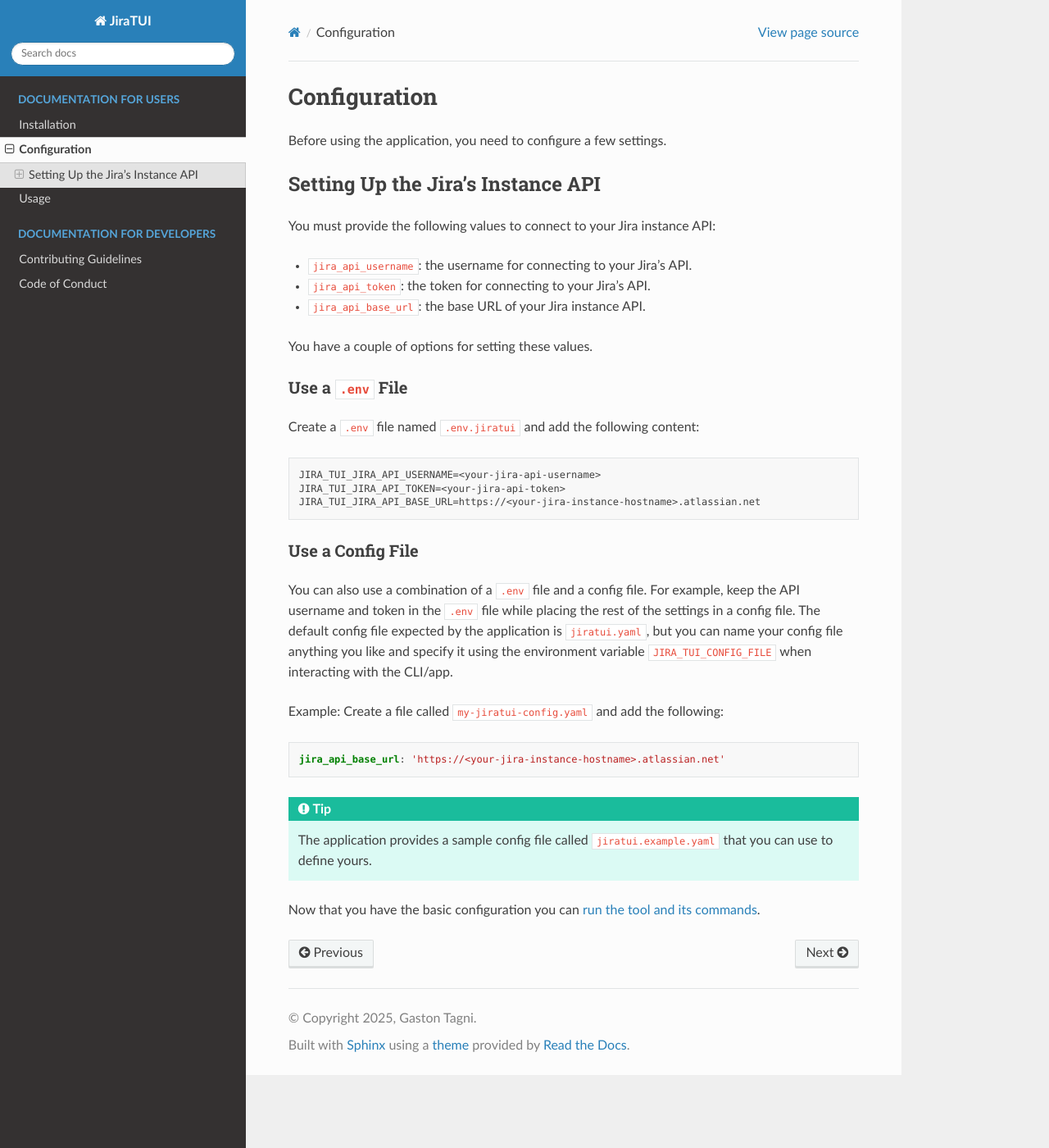
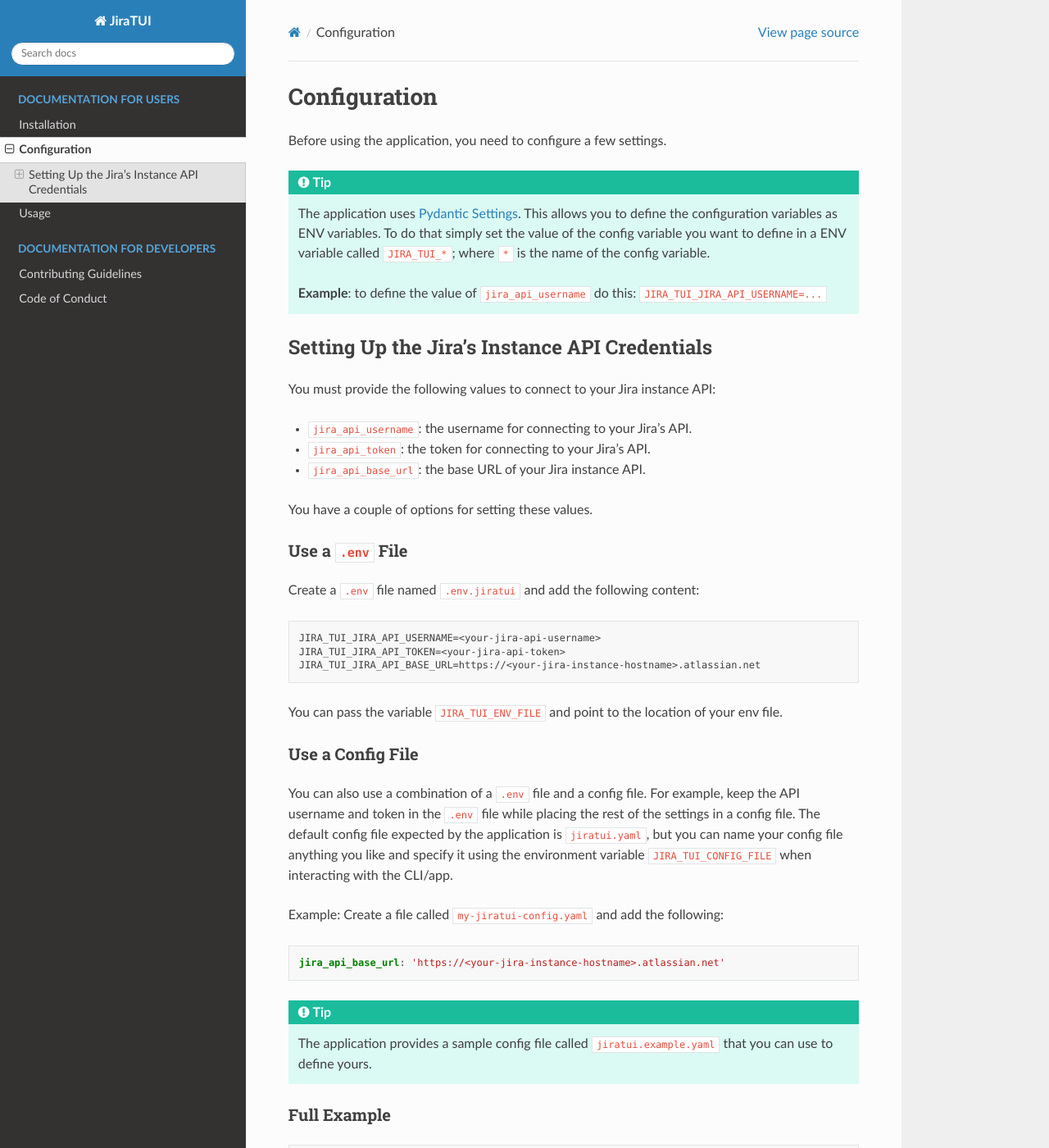
Before and after one commit to whyisdifficult/jiratui, a Sphinx documentation site: the page built from docs/users/configuration/index.md, in a window 1280 px wide and 1400 px high. Shown: the whole window at 82% size. Built offline with Sphinx 7.4.7 and the Read the Docs theme 3.1.0, drawn with Linux system fonts in a browser that asks for light colours; pages that are not in the unit, such as notebooks, are missing from menus; some of the changed text lies outside the part shown.

Commit message:
update docs

````diff
--- a/docs/users/configuration/index.md
+++ b/docs/users/configuration/index.md
@@ -2,7 +2,15 @@
 
 Before using the application, you need to configure a few settings.
 
-## Setting Up the Jira's Instance API
+```{tip}
+The application uses [Pydantic Settings](https://docs.pydantic.dev/latest/concepts/pydantic_settings/). This allows
+you to define the configuration variables as ENV variables. To do that simply set the value of the config variable you
+want to define in a ENV variable called `JIRA_TUI_*`; where `*` is the name of the config variable.
+
+**Example**: to define the value of `jira_api_username` do this: `JIRA_TUI_JIRA_API_USERNAME=...`
+```
+
+## Setting Up the Jira's Instance API Credentials
 
 You must provide the following values to connect to your Jira instance API:
 
@@ -22,6 +30,8 @@
 JIRA_TUI_JIRA_API_BASE_URL=https://<your-jira-instance-hostname>.atlassian.net
 ```
 
+You can pass the variable `JIRA_TUI_ENV_FILE` and point to the location of your env file.
+
 ### Use a Config File
 
 You can also use a combination of a `.env` file and a config file. For example, keep the API username and token in the
@@ -39,4 +49,17 @@
 The application provides a sample config file called `jiratui.example.yaml` that you can use to define yours.
 ```
 
+### Full Example
+
+```shell
+# ~/.env.jiratui
+JIRA_TUI_JIRA_API_USERNAME=<your-jira-api-username>
+JIRA_TUI_JIRA_API_TOKEN=<your-jira-api-token>
+```
+
+```shell
+# ~/jiratui.yaml
+jira_api_base_url: 'https://<your-jira-instance-hostname>.atlassian.net'
+```
+
 Now that you have the basic configuration you can [run the tool and its commands](/users/usage/index).
````
